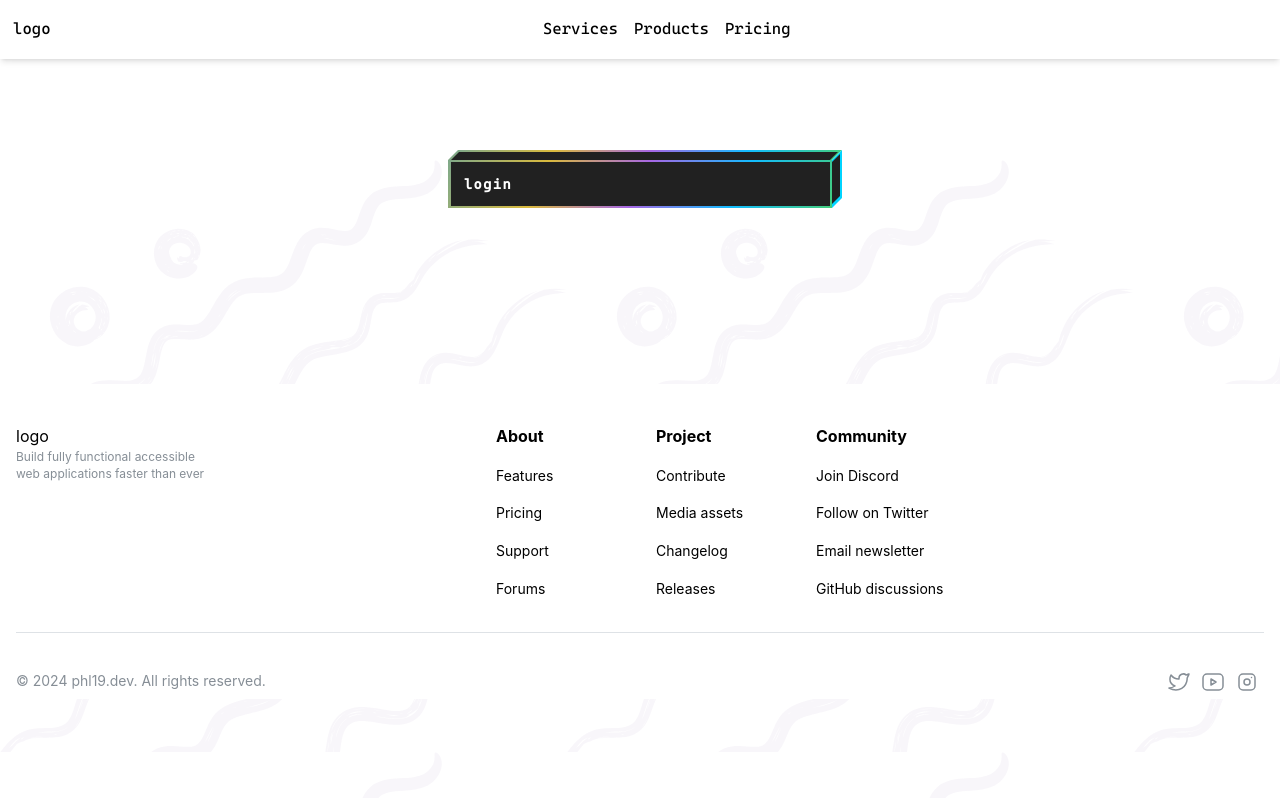
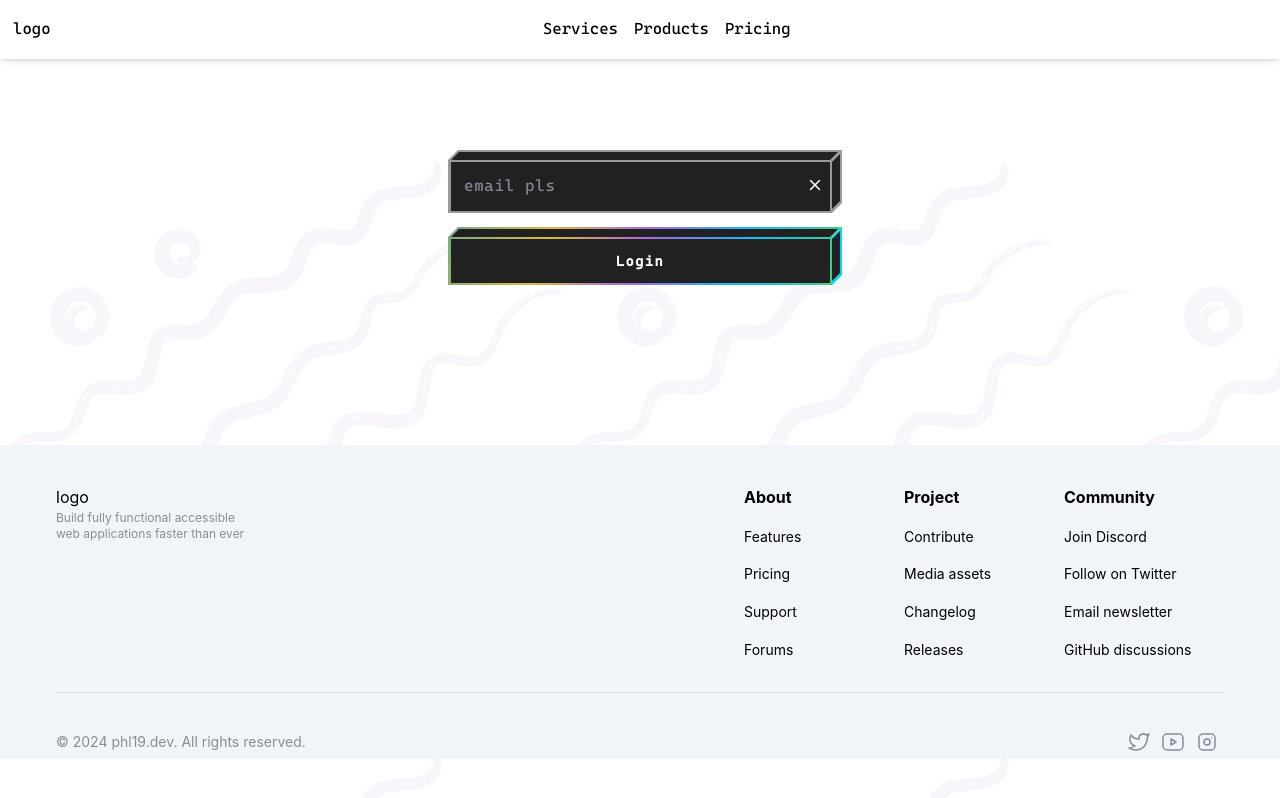
Before and after one commit to phlong19/SynthwaveBlogV2, a React (Vite) app: page /auth/login in a window 1280 px wide. Shown: the top 798 px of the page. Built offline with nearby package versions, Linux system fonts and the light colour scheme.

Commit message:
chore: added cube input

```diff
--- a/src/components/ui/Button.tsx
+++ b/src/components/ui/Button.tsx
@@ -8,6 +8,7 @@ interface ButtonProps {
   style?: React.CSSProperties;
   className?: string;
   size?: string;
+  type?: "button" | "submit" | "reset";
 }
 
 function Button({
@@ -18,6 +19,7 @@ function Button({
   leftIcon,
   rightIcon,
   onClick,
+  type = "button",
 }: ButtonProps) {
   let sizeStyle = "";
 
@@ -40,9 +42,10 @@ function Button({
 
   return (
     <button
+      type={type}
       style={style}
       className={cn(
-        "block-cube block-cube-hover mb-4 inline-flex w-full items-center gap-2 border-0 bg-transparent font-cas tracking-widest outline-none",
+        "block-cube block-cube-hover mb-4 inline-flex w-full items-center justify-center gap-2 border-0 bg-transparent font-cas capitalize tracking-widest outline-none",
         sizeStyle,
         className,
       )}
--- a/src/components/ui/Footer.tsx
+++ b/src/components/ui/Footer.tsx
@@ -16,8 +16,8 @@ import { Link } from "react-router-dom";
 
 function Footer() {
   return (
-    <footer className="mt-10 bg-white px-4 pt-10">
-      <Flex maw="60rem" justify="space-between">
+    <footer className="mx-auto mt-10 bg-slate-100 px-14 pt-10">
+      <Flex maw="100rem" mx="auto" justify="space-between">
         <Flex maw={200} direction="column">
           <p>logo</p>
           <Text size="xs" c="dimmed">
@@ -29,7 +29,11 @@ function Footer() {
             <Stack key={index} miw={160} w={160}>
               <Text fw="bold">{group.title}</Text>
               {group.links.map(({ label, link }) => (
-                <Link key={label} to={link}>
+                <Link
+                  key={label}
+                  to={link}
+                  className="transition-colors duration-200 hover:text-blue-600"
+                >
                   <Text fz="sm">{label}</Text>
                 </Link>
               ))}
--- /dev/null
+++ b/src/components/ui/Input.tsx
@@ -0,0 +1,56 @@
+import { Tooltip } from "@mantine/core";
+import { IconX } from "@tabler/icons-react";
+
+interface InputProps {
+  type?: string;
+  value: string;
+  setValue: React.Dispatch<React.SetStateAction<string>>;
+  holder?: string;
+  name: string;
+  required?: boolean;
+}
+
+function Input({
+  name,
+  holder,
+  type = "text",
+  value,
+  setValue,
+  required = false,
+}: InputProps) {
+  return (
+    <div className="block-cube block-input font-cas">
+      <input
+        required={required}
+        className="relative w-full border-0 bg-transparent px-4 py-[14px] tracking-wider text-white opacity-80 hover:outline-none focus:outline-none"
+        name={name}
+        placeholder={holder}
+        type={type}
+        value={value}
+        onChange={(e) => setValue(e.target.value)}
+      />
+
+      {/* clear btn */}
+      <Tooltip label="Clear input">
+        <div
+          className="absolute right-2 top-4 !z-40 cursor-pointer duration-100 hover:rotate-90"
+          onClick={() => setValue("")}
+        >
+          <IconX className="text-white" size={18} />
+        </div>
+      </Tooltip>
+
+      <div className="bg-top">
+        <div className="bg-inner"></div>
+      </div>
+      <div className="bg-right">
+        <div className="bg-inner"></div>
+      </div>
+      <div className="bg">
+        <div className="bg-inner"></div>
+      </div>
+    </div>
+  );
+}
+
+export default Input;
--- a/src/components/ui/home/NewestPosts.tsx
+++ b/src/components/ui/home/NewestPosts.tsx
@@ -23,19 +23,19 @@ function NewestPosts({ data }: Props) {
   const autoplay = useRef(Autoplay({ delay: 4000 }));
 
   return (
-    <Box>
+    <Box w="100%">
       <Heading name="Newest Posts">Newest Posts</Heading>
       <BentoGrid>
         {/* idk  */}
         <Carousel
           classNames={style}
-          plugins={[autoplay.current]}
+          // plugins={[autoplay.current]}
           slideGap={12}
           withIndicators
           className="rounded-xl bg-transparent shadow-lg hover:shadow-xl"
           height="100%"
         >
-          {data.slice(0, 8).map((i) => (
+          {data.slice(0, 7).map((i) => (
             <Carousel.Slide key={i.id} className="h-full overflow-x-hidden">
               <BentoGridItem
                 key={i.id}
--- a/src/index.css
+++ b/src/index.css
@@ -52,12 +52,11 @@
   box-sizing: border-box;
 }
 
-/* button */
-
+/* cube input & button */
 :root {
   /*CUSTOMIZE ROOT*/
   --background-color-inner: #212121;
-  --border-color-inner: rgba(255, 255, 255, 0.5);
+  --border-color-inner: rgba(53, 53, 53, 0.5);
   --input-color: #fff;
   --bg-right-background-color: #00d4ff;
   --btn-gradient-color: linear-gradient(
@@ -76,7 +75,6 @@
 .block-cube .bg-top {
   position: absolute;
   height: 10px;
-  background: #020024;
   background: var(--btn-gradient-color);
   bottom: 100%;
   left: 5px;
@@ -97,7 +95,6 @@
 }
 .block-cube .bg-right {
   position: absolute;
-  background: #020024;
   background: var(--bg-right-background-color);
   top: -5px;
   z-index: 0;
@@ -133,13 +130,13 @@
 .block-cube.block-input input:focus ~ .bg-top .bg-inner,
 .block-cube.block-input input:focus ~ .bg-inner .bg-inner {
   top: 100%;
-  /*FLASH COLOR FILL FOCUS - NOT IMPORTANT*/
+  /* fill color on bg top when clicked */
   background: var(--border-color-inner);
 }
 .block-cube.block-input .bg-top,
 .block-cube.block-input .bg-right,
 .block-cube.block-input .bg {
-  /*BORDER COLOR AND COLOR FILL FOCUS*/
+  /* default cube border color */
   background: var(--border-color-inner);
   transition: background 0.2s ease-in-out;
 }
@@ -153,9 +150,10 @@
 .block-cube.block-input:hover .bg-top,
 .block-cube.block-input:hover .bg-right,
 .block-cube.block-input:hover .bg {
-  /*HOVER BORDER COLOR*/
+  /* when hover */
   background: var(--border-color-inner);
-  opacity: 0.8;
+  transition: all 0.2s ease-in-out;
+  opacity: 0.9;
 }
 .block-cube.block-cube-hover:focus .bg .bg-inner,
 .block-cube.block-cube-hover:hover .bg .bg-inner {
--- a/src/pages/Login.tsx
+++ b/src/pages/Login.tsx
@@ -1,11 +1,22 @@
 import Button from "@/components/ui/Button";
+import Input from "@/components/ui/Input";
 import { Container } from "@mantine/core";
+import { useState } from "react";
 
 function Login() {
+  const [tk, setTk] = useState<string>("");
+
   return (
     <Container>
-      <form className="max-w-96 mx-auto my-40" action="">
-        <Button>login</Button>
+      <form className="mx-auto my-40 max-w-96 space-y-6" action="">
+        <Input
+          name="email"
+          setValue={setTk}
+          value={tk}
+          holder="email pls"
+          type="email"
+        />
+        <Button type="button">login</Button>
       </form>
     </Container>
   );
```
